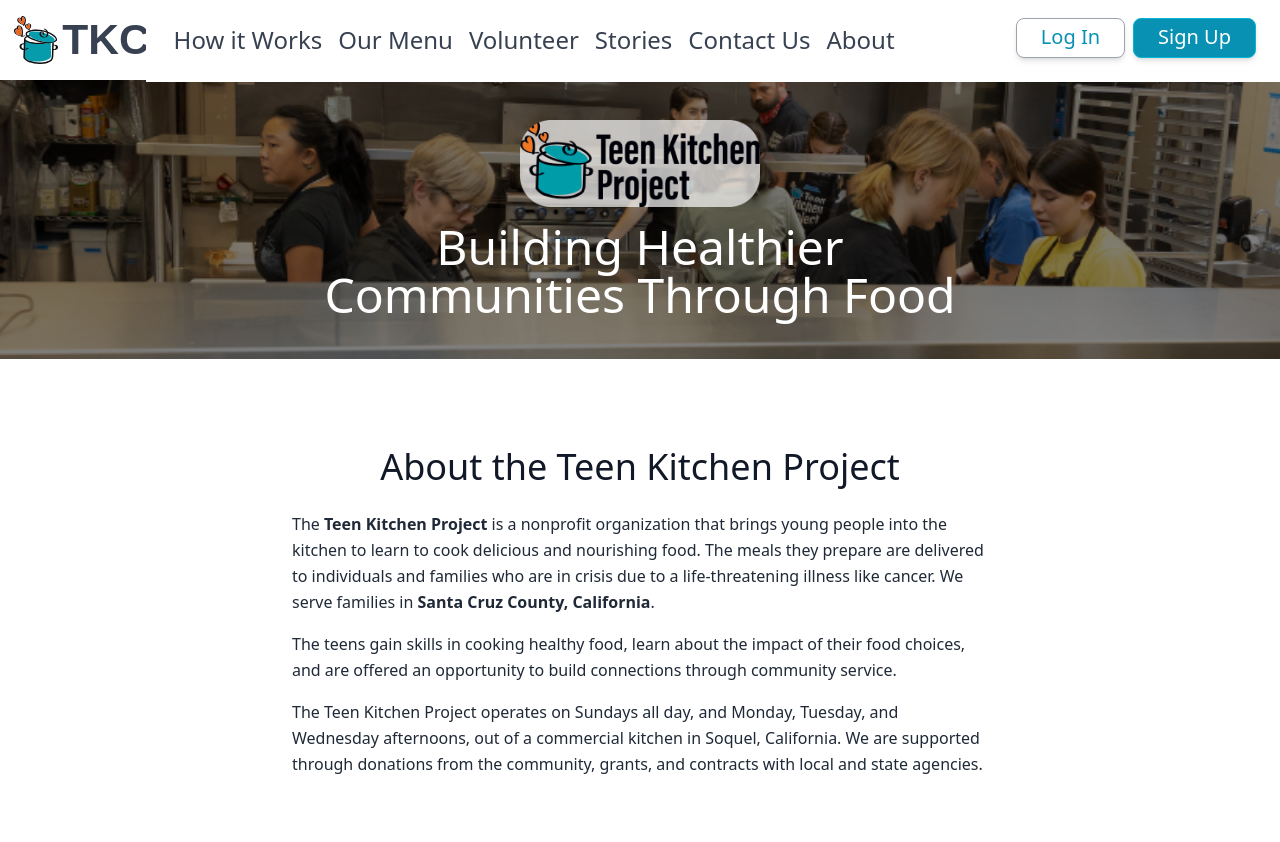
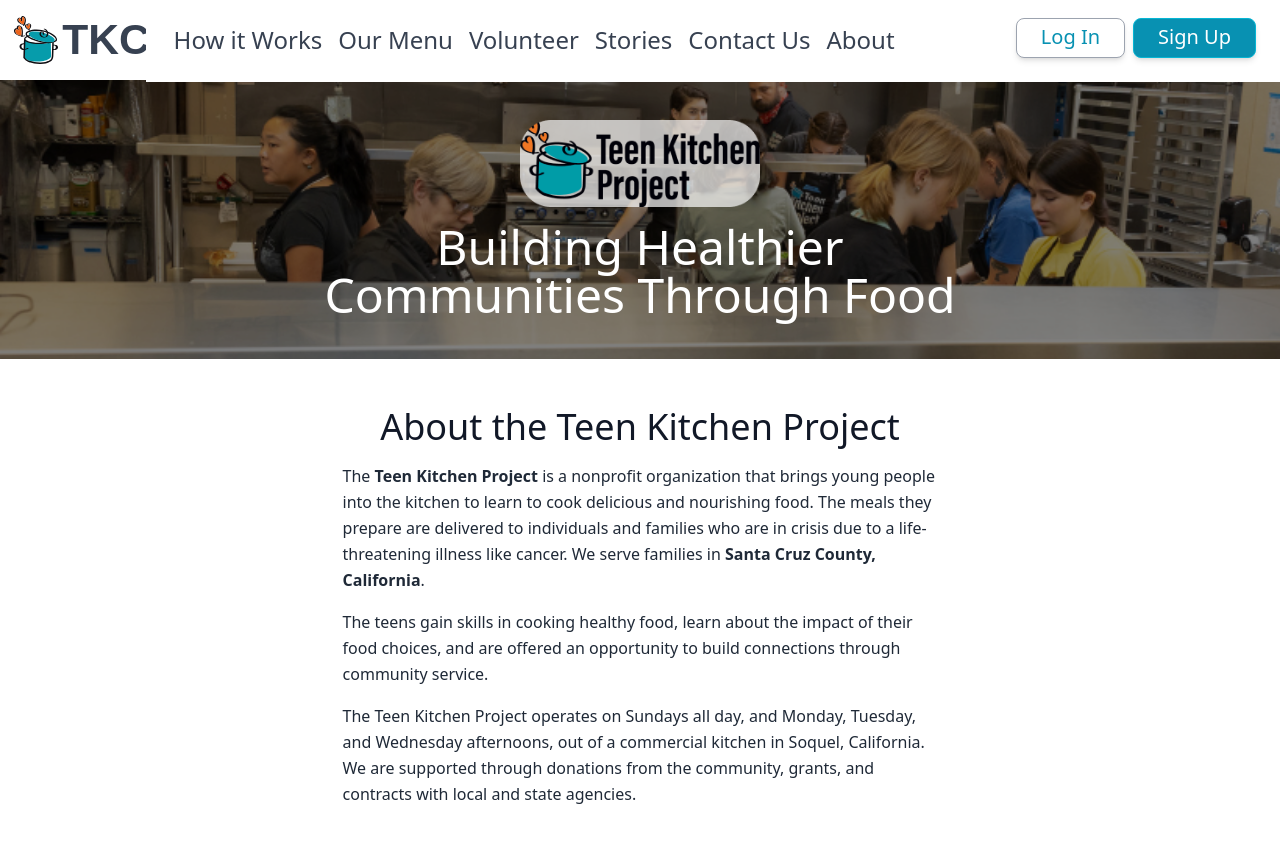
Before and after one commit to gurlanda/teen-kitchen-companion, a React (Create React App) app in the folder codebase/client/: page /about in a window 1280 px wide. Shown: the top 842 px of the page. Built offline with nearby package versions, Linux system fonts and the light colour scheme; the HTML template or start-up script is replaced by a standard one; a web font is replaced by a local one.

Commit message:
About: Simplify styles

```diff
--- a/codebase/client/src/components/pages/About/About.tsx
+++ b/codebase/client/src/components/pages/About/About.tsx
@@ -4,15 +4,7 @@
 const AboutParagraph: React.FC<{ children: React.ReactNode }> = ({
   children,
 }) => {
-  return <p className="mb-4 leading-relaxed text-gray-800">{children}</p>;
-};
-
-const ImgGridItem: React.FC<{ src: string }> = ({ src }) => {
-  return (
-    <div className="w-32 flex flex-col justify-center">
-      <img className="w-full h-auto" src={src} alt="" />
-    </div>
-  );
+  return <p className="leading-relaxed text-gray-800">{children}</p>;
 };
 
 const About: React.FC = () => {
@@ -22,8 +14,9 @@
       <TkpBanner normalWeight>
         Building Healthier Communities Through Food
       </TkpBanner>
-      <div className="tk-acumin-pro-semi-condensed flex flex-col items-center px-4 mx-auto mb-32 xs:px-6 sm:px-9 md:max-w-3xl">
-        <h1 className="tk-acumin-pro-condensed text-gray-900 text-center text-4xl mb-6 mt-10">
+
+      <div className="flex flex-col gap-4 max-w-[min(90vw,65ch)] mx-auto tk-acumin-pro-semi-condensed">
+        <h1 className="tk-acumin-pro-condensed text-gray-900 text-center text-4xl">
           About the Teen Kitchen Project
         </h1>
         <AboutParagraph>
@@ -45,22 +38,6 @@
           Soquel, California. We are supported through donations from the
           community, grants, and contracts with local and state agencies.
         </AboutParagraph>
-        {/* <h3 className="my-10 text-2xl text-center tk-acumin-pro-condensed">
-          Please support the businesses that support the Teen Kitchen Project:
-        </h3>
-        <div className="grid grid-cols-2 sm:grid-cols-3 gap-5">
-          {businessSupporters.map((src) => (
-            <ImgGridItem src={src} key={createId()} />
-          ))}
-        </div>
-        <h3 className="mt-14 mb-10 text-3xl text-center tk-acumin-pro-condensed">
-          Thank you to the following major funders of our work:
-        </h3>
-        <div className="grid grid-cols-2 sm:grid-cols-3 gap-5">
-          {majorFunders.map((src) => (
-            <ImgGridItem src={src} key={createId()} />
-          ))}
-        </div> */}
       </div>
     </>
   );
```
